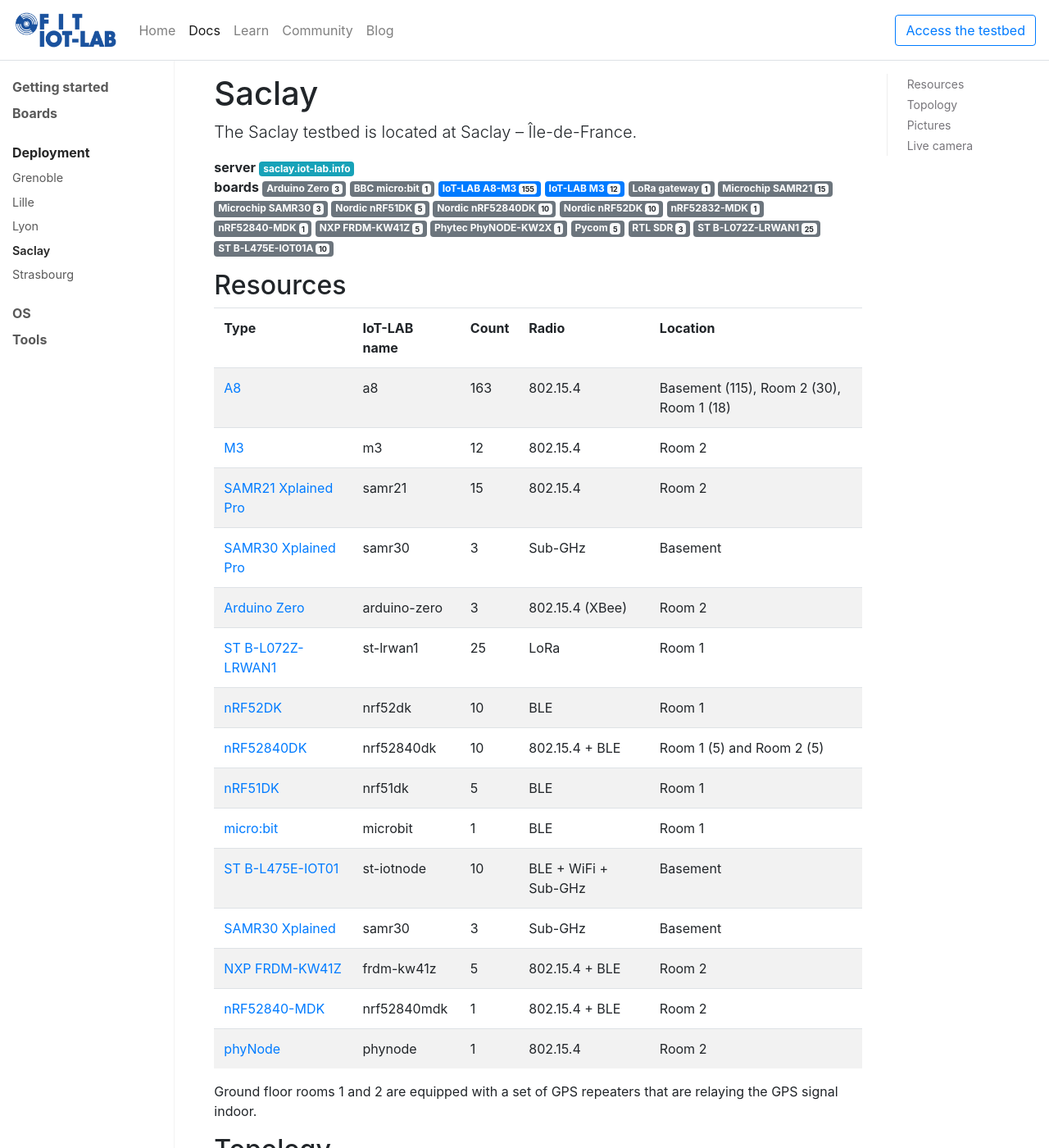
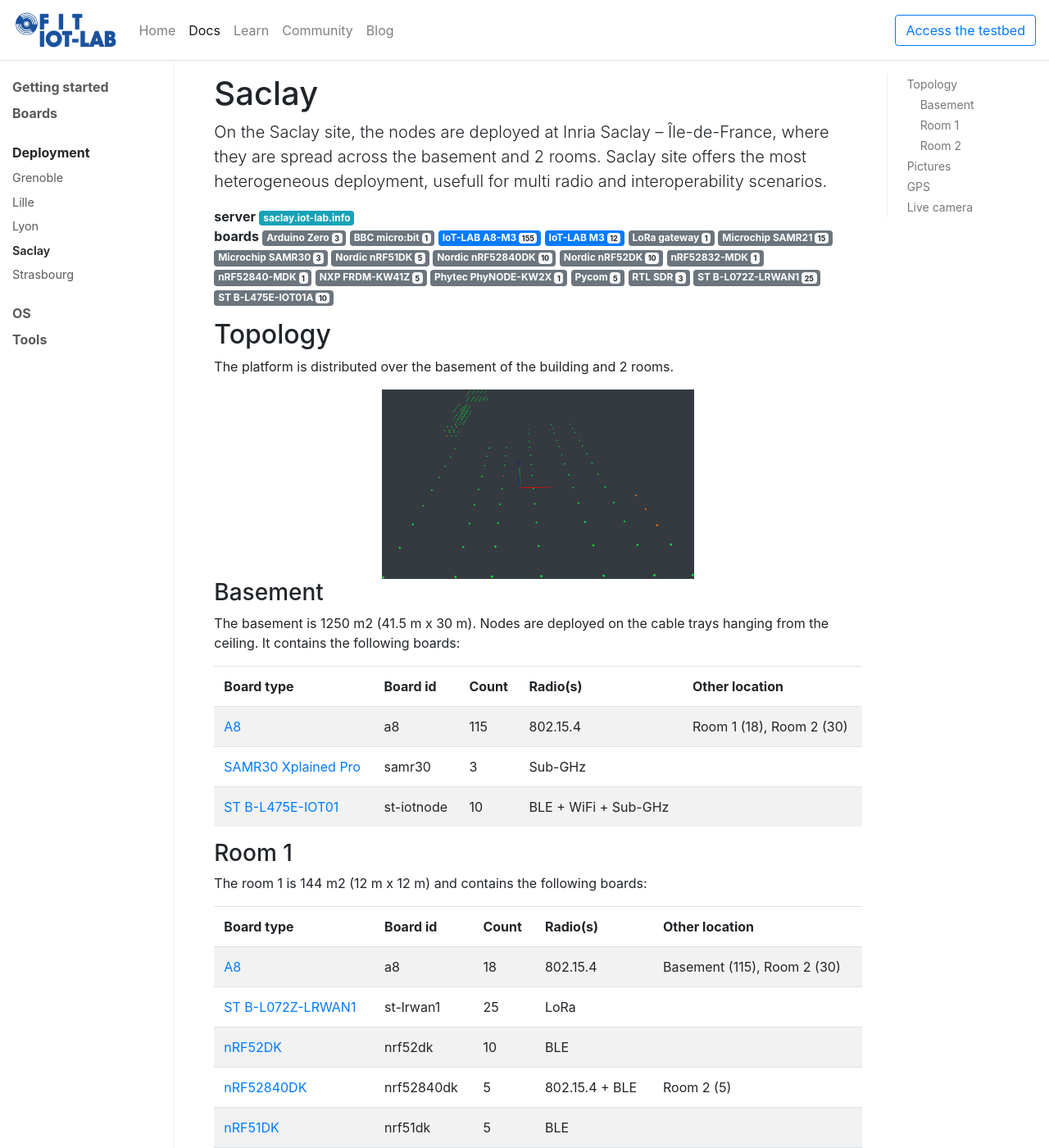
Before and after one commit to iot-lab/iot-lab.github.io, a Jekyll site: the page built from docs/deployment/saclay.md, in a window 1280 px wide and 1400 px high. Shown: the whole window at 82% size. Built offline with Jekyll 4.4.1, drawn with Linux system fonts in a browser that asks for light colours; nearby versions of some CDN libraries; comment, search, counter and statistics services are not loaded; some of the changed text lies outside the part shown.

Commit message:
saclay: update structure and design

```diff
--- a/docs/deployment/saclay.md
+++ b/docs/deployment/saclay.md
@@ -1,169 +1,219 @@
 ---
 title: Saclay
 group: deployment
-description: The Saclay testbed is located at Saclay – Île-de-France.
+description: On the Saclay site, the nodes are deployed at Inria Saclay – Île-de-France, where they are spread across the basement and 2 rooms. Saclay site offers the most heterogeneous deployment, usefull for multi radio and interoperability scenarios.
 ---
 
-## Resources
+## Topology
+The platform is distributed over the basement of the building and 2 rooms.
+
+<div class="row">
+    <div class="col-lg-6 offset-lg-3">
+        <img class="img-fluid" src="{{ '/assets/images/deployments/saclay/' | relative_url}}saclay_map.png">
+    </div>
+</div>
+
+### Basement
+The basement is 1250 m2 (41.5 m x 30 m). Nodes are deployed on the cable trays hanging from the ceiling. It contains the following boards:
 
 <table class="table table-striped">
     <thead>
         <tr>
-            <td><b>Type</b></td>
-            <td><b>IoT-LAB name</b></td>
+            <td><b>Board type</b></td>
+            <td><b>Board id</b></td>
             <td><b>Count</b></td>
-            <td><b>Radio</b></td>
-            <td><b>Location</b></td>
+            <td><b>Radio(s)</b></td>
+            <td><b>Other location</b></td>
         </tr>
     </thead>
     <tbody>
-    <tr>
-        <td><a href="https://www.iot-lab.info/hardware/a8/">A8</a></td>
-        <td>a8</td>
-        <td>163</td>
-        <td>802.15.4</td>
-        <td>Basement (115), Room 2 (30), Room 1 (18)</td>
-    </tr>
-    <tr>
-        <td><a href="https://www.iot-lab.info/hardware/m3/">M3</a></td>
-        <td>m3</td>
-        <td>12</td>
-        <td>802.15.4</td>
-        <td>Room 2</td>
-    </tr>
-    <tr>
-        <td><a href="{{ site.baseurl}}/docs/boards/microchip-samr21">SAMR21 Xplained Pro</a></td>
-        <td>samr21</td>
-        <td>15</td>
-        <td>802.15.4</td>
-        <td>Room 2</td>
-    </tr>
-    <tr>
-        <td><a href="{{ site.baseurl}}/docs/boards/microchip-samr30">SAMR30 Xplained Pro</a></td>
-        <td>samr30</td>
-        <td>3</td>
-        <td>Sub-GHz</td>
-        <td>Basement</td>
-    </tr>
-    <tr>
-        <td><a href="https://www.arduino.cc/en/Main/ArduinoBoardZero">Arduino Zero</a></td>
-        <td>arduino-zero</td>
-        <td>3</td>
-        <td>802.15.4 (XBee)</td>
-        <td>Room 2</td>
-    </tr>
-    <tr>
-        <td><a href="http://www.st.com/en/evaluation-tools/b-l072z-lrwan1.html">ST B-L072Z-LRWAN1</a></td>
-        <td>st-lrwan1</td>
-        <td>25</td>
-        <td>LoRa</td>
-        <td>Room 1</td>
-    </tr>
-    <tr>
-        <td><a href="{{ site.baseurl}}/docs/boards/nordic-nrf52dk">nRF52DK</a></td>
-        <td>nrf52dk</td>
-        <td>10</td>
-        <td>BLE</td>
-        <td>Room 1</td>
-    </tr>
-    <tr>
-        <td><a href="{{ site.baseurl}}/docs/boards/nordic-nrf52840dk">nRF52840DK</a></td>
-        <td>nrf52840dk</td>
-        <td>10</td>
-        <td>802.15.4 + BLE</td>
-        <td>Room 1 (5) and Room 2 (5)</td>
-    </tr>
-    <tr>
-        <td><a href="{{ site.baseurl}}/docs/boards/nordic-nrf51dk">nRF51DK</a></td>
-        <td>nrf51dk</td>
-        <td>5</td>
-        <td>BLE</td>
-        <td>Room 1</td>
-    </tr>
-    <tr>
-        <td><a href="https://microbit.org/">micro:bit</a></td>
-        <td>microbit</td>
-        <td>1</td>
-        <td>BLE</td>
-        <td>Room 1</td>
-    </tr>
-    <tr>
-        <td><a href="https://www.st.com/en/evaluation-tools/b-l475e-iot01a.html">ST B-L475E-IOT01</a></td>
-        <td>st-iotnode</td>
-        <td>10</td>
-        <td>BLE + WiFi + Sub-GHz</td>
-        <td>Basement</td>
-    </tr>
-    <tr>
-        <td><a href="https://www.microchip.com/DevelopmentTools/ProductDetails/ATSAMR30-XPRO">SAMR30 Xplained</a></td>
-        <td>samr30</td>
-        <td>3</td>
-        <td>Sub-GHz</td>
-        <td>Basement</td>
-    </tr>
-    <tr>
-        <td><a href="{{ site.baseurl}}/docs/boards/nxp-frdm-kw41z">NXP FRDM-KW41Z</a></td>
-        <td>frdm-kw41z</td>
-        <td>5</td>
-        <td>802.15.4 + BLE</td>
-        <td>Room 2</td>
-    </tr>
-    <tr>
-        <td><a href="https://github.com/makerdiary/nrf52840-mdk">nRF52840-MDK</a></td>
-        <td>nrf52840mdk</td>
-        <td>1</td>
-        <td>802.15.4 + BLE</td>
-        <td>Room 2</td>
-    </tr>
-    <tr>
-        <td><a href="https://www.phytec.in/product/internet-of-things/phynode-sensor-1/">phyNode</a></td>
-        <td>phynode</td>
-        <td>1</td>
-        <td>802.15.4</td>
-        <td>Room 2</td>
-    </tr>
+        <tr>
+            <td><a href="https://www.iot-lab.info/hardware/a8/">A8</a></td>
+            <td>a8</td>
+            <td>115</td>
+            <td>802.15.4</td>
+            <td>Room 1 (18), Room 2 (30)</td>
+        </tr>
+        <tr>
+            <td><a href="{{ site.baseurl}}{% link docs/boards/microchip-samr30.md %}">SAMR30 Xplained Pro</a></td>
+            <td>samr30</td>
+            <td>3</td>
+            <td>Sub-GHz</td>
+            <td></td>
+        </tr>
+        <tr>
+            <td><a href="https://www.st.com/en/evaluation-tools/b-l475e-iot01a.html">ST B-L475E-IOT01</a></td>
+            <td>st-iotnode</td>
+            <td>10</td>
+            <td>BLE + WiFi + Sub-GHz</td>
+            <td></td>
+        </tr>
     </tbody>
 </table>
 
-Ground floor rooms 1 and 2 are equipped with a set of GPS repeaters that are relaying the GPS signal indoor.
+### Room 1
+The room 1 is 144 m2 (12 m x 12 m) and contains the following boards:
 
-## Topology
-The platform is distributed over the basement of the building and 2 rooms.
+<table class="table table-striped">
+    <thead>
+        <tr>
+            <td><b>Board type</b></td>
+            <td><b>Board id</b></td>
+            <td><b>Count</b></td>
+            <td><b>Radio(s)</b></td>
+            <td><b>Other location</b></td>
+        </tr>
+    </thead>
+    <tbody>
+        <tr>
+            <td><a href="https://www.iot-lab.info/hardware/a8/">A8</a></td>
+            <td>a8</td>
+            <td>18</td>
+            <td>802.15.4</td>
+            <td>Basement (115), Room 2 (30)</td>
+        </tr>
+        <tr>
+            <td><a href="http://www.st.com/en/evaluation-tools/b-l072z-lrwan1.html">ST B-L072Z-LRWAN1</a></td>
+            <td>st-lrwan1</td>
+            <td>25</td>
+            <td>LoRa</td>
+            <td></td>
+        </tr>
+        <tr>
+            <td><a href="{{ site.baseurl}}/docs/boards/nordic-nrf52dk">nRF52DK</a></td>
+            <td>nrf52dk</td>
+            <td>10</td>
+            <td>BLE</td>
+            <td></td>
+        </tr>
+        <tr>
+            <td><a href="{{ site.baseurl}}/docs/boards/nordic-nrf52840dk">nRF52840DK</a></td>
+            <td>nrf52840dk</td>
+            <td>5</td>
+            <td>802.15.4 + BLE</td>
+            <td>Room 2 (5)</td>
+        </tr>
+        <tr>
+            <td><a href="{{ site.baseurl}}/docs/boards/nordic-nrf51dk">nRF51DK</a></td>
+            <td>nrf51dk</td>
+            <td>5</td>
+            <td>BLE</td>
+            <td></td>
+        </tr>
+        <tr>
+            <td><a href="https://microbit.org/">micro:bit</a></td>
+            <td>microbit</td>
+            <td>1</td>
+            <td>BLE</td>
+            <td></td>
+        </tr>
+    </tbody>
+</table>
 
-    Room 1: 12 m x 12 m
-    Room 2: 12 m x 4 m
-    Basement: 41.5 m x 30 m
+### Room 2
+The room 2 is 48 m2 (12 m x 4 m)  and contains the following boards:
 
-<div class="container">
-    <div class="text-center">
-        <img class="pt-3 px-3" src="{{ '/assets/images/deployments/saclay/' | relative_url}}saclay_map.png" style="width:50%;">
+<table class="table table-striped">
+    <thead>
+        <tr>
+            <td><b>Board type</b></td>
+            <td><b>Board id</b></td>
+            <td><b>Count</b></td>
+            <td><b>Radio(s)</b></td>
+            <td><b>Other location</b></td>
+        </tr>
+    </thead>
+    <tbody>
+        <tr>
+            <td><a href="https://www.iot-lab.info/hardware/a8/">A8</a></td>
+            <td>a8</td>
+            <td>30</td>
+            <td>802.15.4</td>
+            <td>Basement (115), Room 1 (18)</td>
+        </tr>
+        <tr>
+            <td><a href="https://www.iot-lab.info/hardware/m3/">M3</a></td>
+            <td>m3</td>
+            <td>12</td>
+            <td>802.15.4</td>
+            <td></td>
+        </tr>
+        <tr>
+            <td><a href="{{ site.baseurl}}/docs/boards/microchip-samr21">SAMR21 Xplained Pro</a></td>
+            <td>samr21</td>
+            <td>15</td>
+            <td>802.15.4</td>
+            <td></td>
+        </tr>
+        <tr>
+            <td><a href="https://www.arduino.cc/en/Main/ArduinoBoardZero">Arduino Zero</a></td>
+            <td>arduino-zero</td>
+            <td>3</td>
+            <td>802.15.4 (XBee)</td>
+            <td></td>
+        </tr>
+        <tr>
+            <td><a href="{{ site.baseurl}}/docs/boards/nordic-nrf52840dk">nRF52840DK</a></td>
+            <td>nrf52840dk</td>
+            <td>5</td>
+            <td>802.15.4 + BLE</td>
+            <td>Room 1 (5)</td>
+        </tr>
+        <tr>
+            <td><a href="{{ site.baseurl}}/docs/boards/nxp-frdm-kw41z">NXP FRDM-KW41Z</a></td>
+            <td>frdm-kw41z</td>
+            <td>5</td>
+            <td>802.15.4 + BLE</td>
+            <td></td>
+        </tr>
+        <tr>
+            <td><a href="https://github.com/makerdiary/nrf52840-mdk">nRF52840-MDK</a></td>
+            <td>nrf52840mdk</td>
+            <td>1</td>
+            <td>802.15.4 + BLE</td>
+            <td></td>
+        </tr>
+        <tr>
+            <td><a href="https://www.phytec.in/product/internet-of-things/phynode-sensor-1/">phyNode</a></td>
+            <td>phynode</td>
+            <td>1</td>
+            <td>802.15.4</td>
+            <td></td>
+        </tr>
+    </tbody>
+</table>
+
+## Pictures
+
+<div class="row mb-3">
+    <div class="col p-1">
+        <a href="{{ '/assets/images/deployments/saclay/' | relative_url }}digiteo1.jpg" data-toggle="lightbox" data-gallery="gallery">
+            <img class="img-thumbnail img-fluid" src="{{ '/assets/images/deployments/saclay/' | relative_url }}digiteo1.jpg">
+        </a>
+    </div>
+    <div class="col p-1">
+        <a href="{{ '/assets/images/deployments/saclay/' | relative_url }}digiteo2.jpg" data-toggle="lightbox" data-gallery="gallery">
+            <img class="img-thumbnail img-fluid" src="{{ '/assets/images/deployments/saclay/' | relative_url }}digiteo2.jpg">
+        </a>
+    </div>
+    <div class="w-100"></div>
+    <div class="col p-1">
+        <a href="{{ '/assets/images/deployments/saclay/' | relative_url }}lora.jpg" data-toggle="lightbox" data-gallery="gallery">
+            <img class="img-thumbnail img-fluid" src="{{ '/assets/images/deployments/saclay/' | relative_url }}lora.jpg">
+        </a>
+    </div>
+    <div class="col p-1">
+        <a href="{{ '/assets/images/deployments/saclay/' | relative_url }}parking.jpg" data-toggle="lightbox" data-gallery="gallery">
+            <img class="img-thumbnail img-fluid" src="{{ '/assets/images/deployments/saclay/' | relative_url }}parking.jpg">
+        </a>
     </div>
 </div>
 
-## Pictures
+## GPS
 
-<div class="row">
-    <div class="col-4 pb-3">
-    <a href="{{ '/assets/images/deployments/saclay/' | relative_url}}digiteo1.jpg" data-toggle="lightbox" data-gallery="gallery">
-        <img class="img-fluid" src="{{ '/assets/images/deployments/saclay/' | relative_url}}digiteo1.jpg">
-    </a>
-    </div>
-    <div class="col-4 pb-3">
-    <a href="{{ '/assets/images/deployments/saclay/' | relative_url}}digiteo2.jpg" data-toggle="lightbox" data-gallery="gallery">
-        <img class="img-fluid" src="{{ '/assets/images/deployments/saclay/' | relative_url}}digiteo2.jpg">
-    </a>
-    </div>
-    <div class="col-4 pb-3">
-    <a href="{{ '/assets/images/deployments/saclay/' | relative_url}}lora.jpg" data-toggle="lightbox" data-gallery="gallery">
-        <img class="img-fluid" src="{{ '/assets/images/deployments/saclay/' | relative_url}}lora.jpg">
-    </a>
-    </div>
-    <div class="col-4 pb-3">
-    <a href="{{ '/assets/images/deployments/saclay/' | relative_url}}parking.jpg" data-toggle="lightbox" data-gallery="gallery">
-        <img class="img-fluid" src="{{ '/assets/images/deployments/saclay/' | relative_url}}parking.jpg">
-    </a>
-    </div>
-</div>
+TODO
+
+Ground floor rooms 1 and 2 are equipped with a set of GPS repeaters that are relaying the GPS signal indoor.
 
 ## Live camera
 
```
